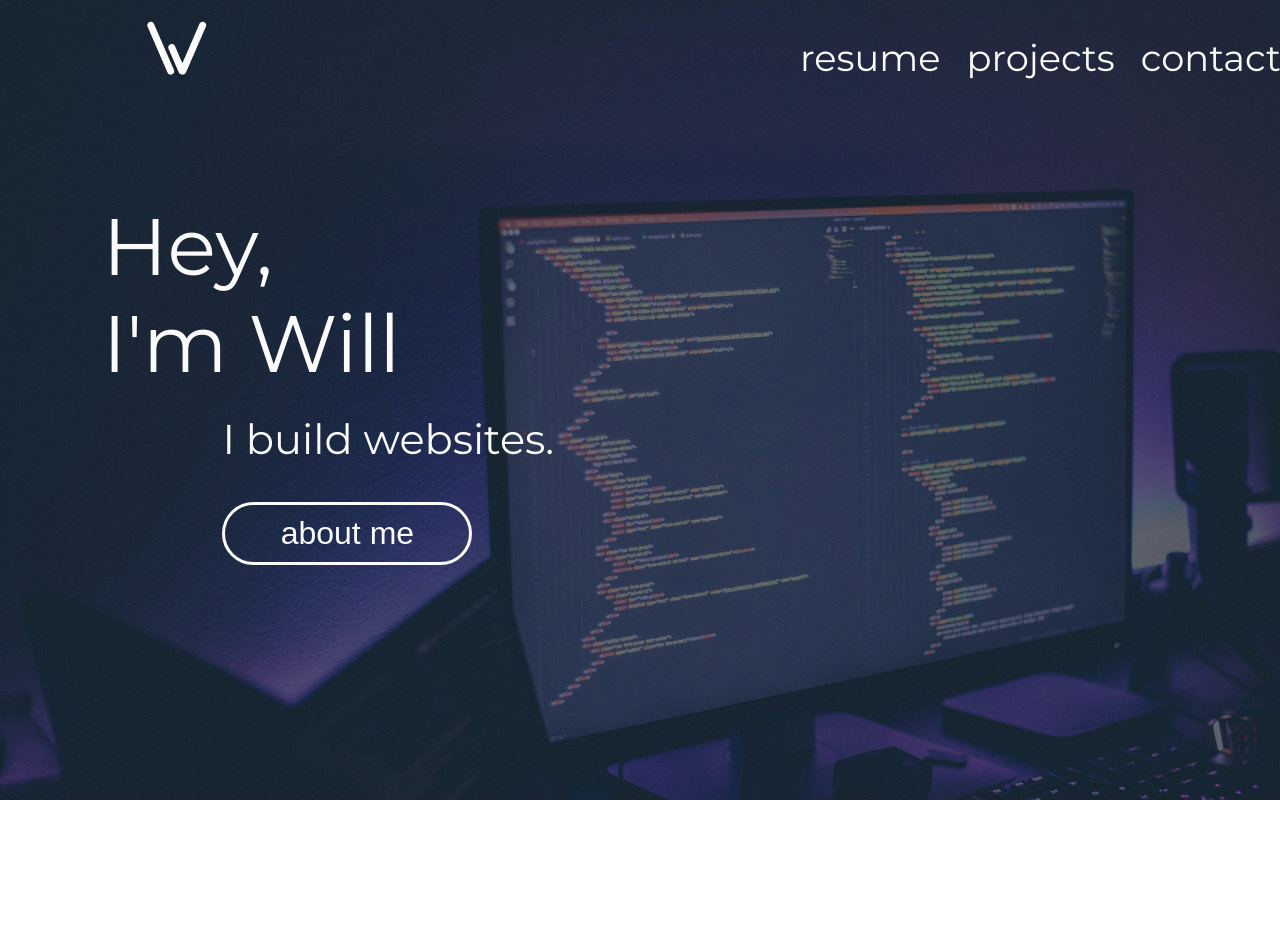
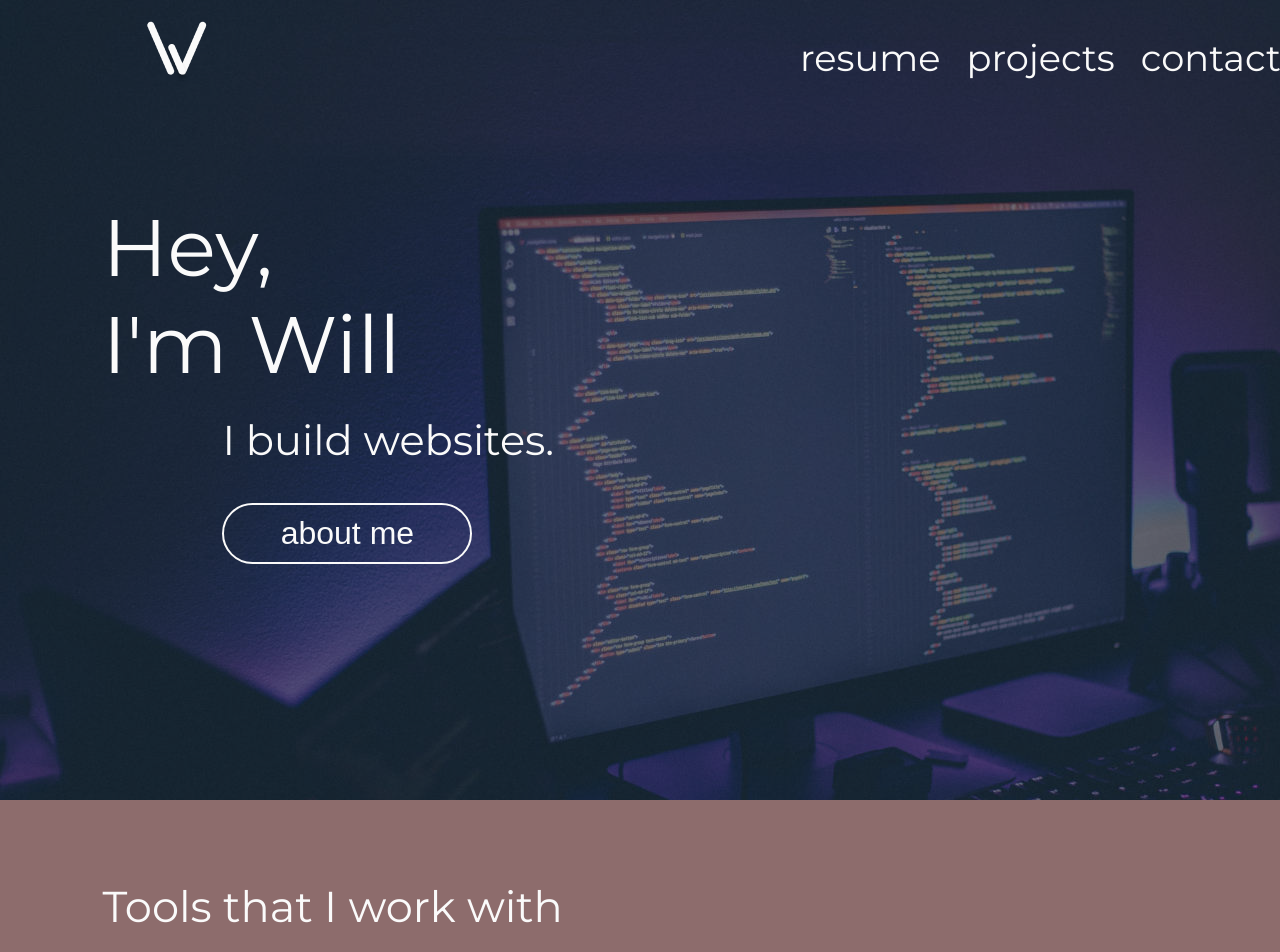
Before and after one commit to WilliamBerlin76/my-website, a React (Create React App) app: page / in a window 1280 px wide. Shown: the top 952 px of the page. Before the commit the page ends 800 px from the top, so only its background shows below. Built offline with nearby package versions, Linux system fonts and the light colour scheme.

Commit message:
set up skills page with new overlay

```diff
--- a/src/App.js
+++ b/src/App.js
@@ -1,21 +1,19 @@
 import './App.scss';
-import { Route, Switch } from 'react-router-dom'
 
-import Nav from "./components/nav/nav.js"
+import Nav from "./components/nav/nav.js";
 import Home from "./pages/home/home.js";
+import Skills from "./pages/skills/skills.js";
 
 function App() {
   return (
     <div className="App">
       <Nav />
+      <div className="background-image"></div>
       <section>
-        <Switch>
-          <Route
-            exact path="/"
-            component={Home}
-          />
-        </Switch>
+        <Home/>
+        <Skills/>
       </section>
+
     </div>
   );
 }
--- a/src/App.scss
+++ b/src/App.scss
@@ -1,3 +1,11 @@
 .App {
   width: 100%;
 }
+
+.background-image{
+  background-image: url("./assets/top-background.jpg");
+  position: fixed;
+  height: 100vh;
+  width: 100vw;
+  z-index: -1;
+}
--- a/src/pages/home/home.module.scss
+++ b/src/pages/home/home.module.scss
@@ -1,6 +1,5 @@
 .pageContainer{
     height: 100vh;
-    background-image: url("../../assets/top-background.jpg");
     color: #fafafa;
     overflow: hidden;
     .colorOverlay{
@@ -28,19 +27,21 @@
             font-size: 2.6rem;
         }
         .aboutButton{
+            transition: .2s;
             font-size: 2rem;
             margin: 38px 120px;
             color: #fafafa;
-            border: solid 3px #fafafa;
+            border: solid 2px #fafafa;
             border-radius: 50px;
             width: 250px;
             padding: 10px 30px;
             background: #ffffff00;
             cursor: pointer;
             &:hover{
-                background: #fafafa;
+                border: solid 2px #00000000;
+                background: #fafafa8b;
                 color: #182035;
-                transition: .2s linear;
+                transition: .2s;
             }
         }
     }
--- /dev/null
+++ b/src/pages/skills/skills.js
@@ -0,0 +1,13 @@
+import React from 'react';
+import skills from "./skills.module.scss";
+
+const Skills = () => {
+    return (
+        <section className={skills.skillsSection}>
+            <div className={skills.colorOverlay}></div>
+            <span className={skills.headerText}>Tools that I work with</span>
+        </section>
+    )
+}
+
+export default Skills;
--- /dev/null
+++ b/src/pages/skills/skills.module.scss
@@ -0,0 +1,19 @@
+.skillsSection{
+    height: 100vh;
+    .colorOverlay{
+        width: 100%;
+        height: 100%;
+        background: #410b0b;
+        position: absolute;
+        opacity: .6;
+        z-index: 0;
+    }
+    .headerText{
+        margin-left: 8%;
+        top: 80px;
+        position: relative;
+        color: #fafafa;
+        font-size: 2.7rem;
+        z-index: 1;
+    }
+}
```
